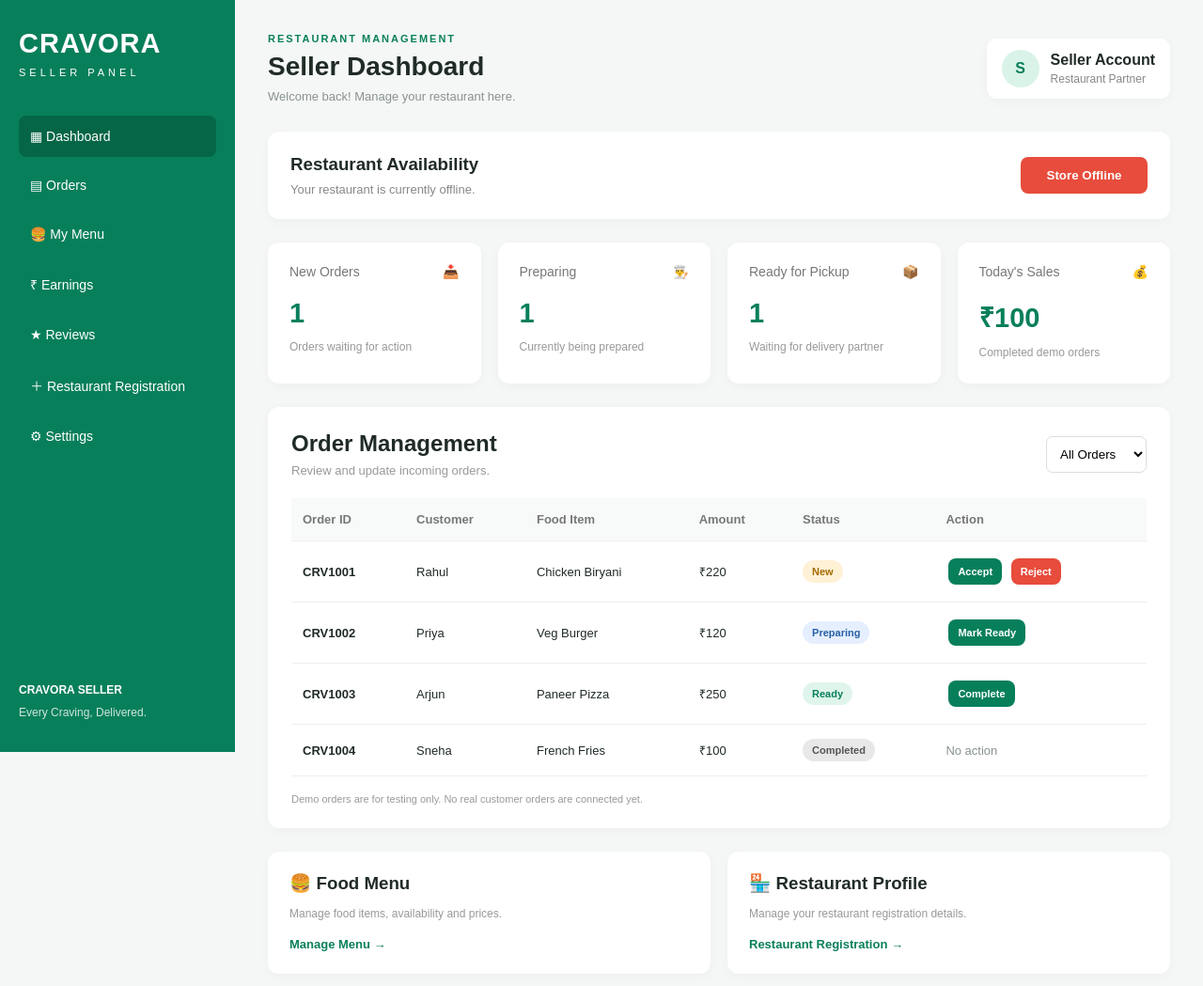
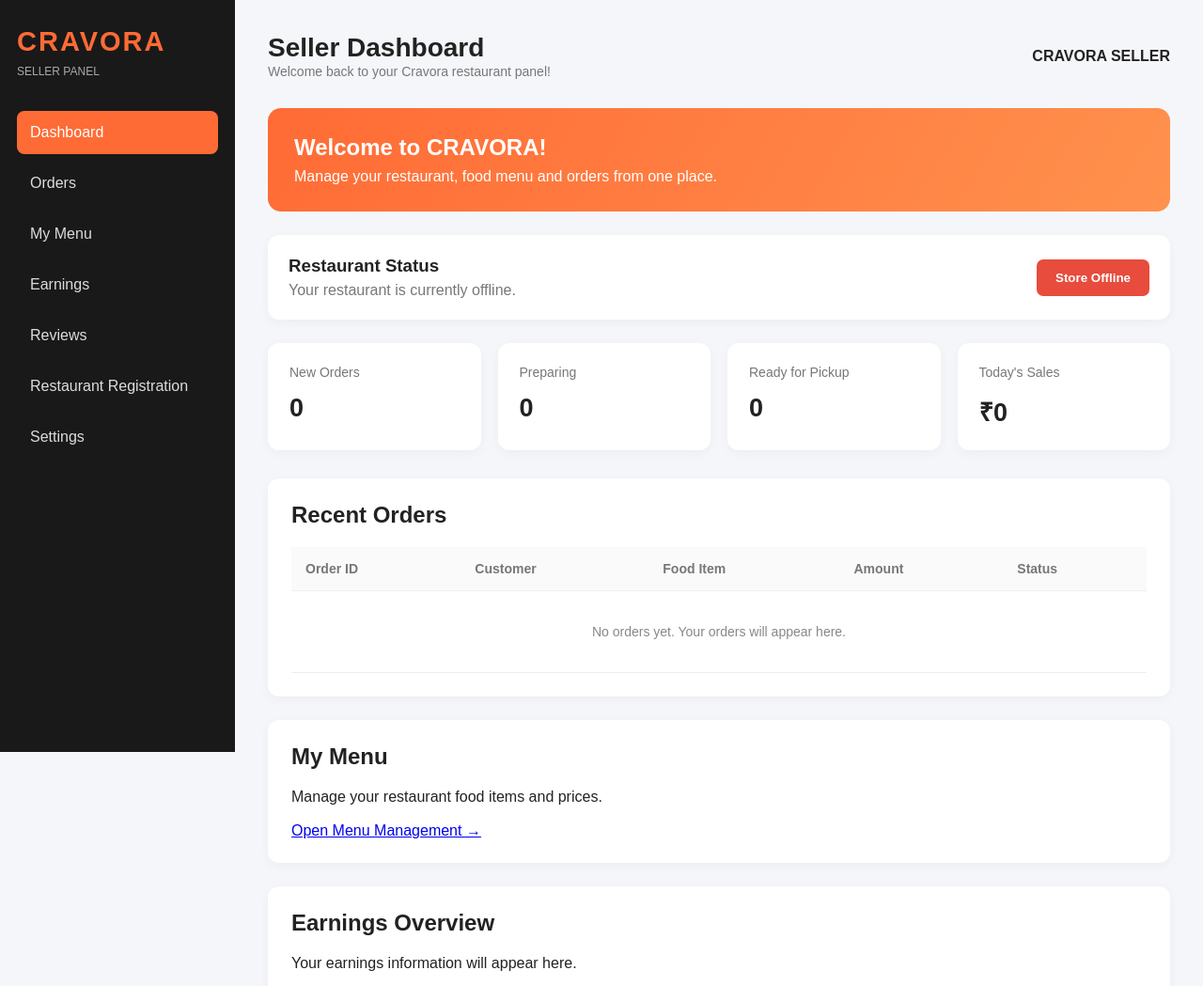
Before and after one commit to jaswanth-cravora/Cravora-Partnership, a plain HTML site: page index.html in a window 1280 px wide. Shown: the top 1049 px of the page at 94% size. Drawn offline with Linux system fonts and the light colour scheme.

Commit message:
Updated index.html

```diff
--- a/index.html
+++ b/index.html
@@ -4,108 +4,333 @@
 <meta charset="UTF-8">
 <meta name="viewport" content="width=device-width, initial-scale=1.0">
 <title>CRAVORA | Seller Dashboard</title>
-    <link rel="stylesheet" href="style.css">
+
+<style>
+* {
+    margin: 0;
+    padding: 0;
+    box-sizing: border-box;
+    font-family: Arial, sans-serif;
+}
+
+body {
+    background: #f5f6fa;
+    color: #222;
+}
+
+.sidebar {
+    width: 250px;
+    height: 100vh;
+    position: fixed;
+    left: 0;
+    top: 0;
+    background: #191919;
+    color: white;
+    padding: 28px 18px;
+}
+
+.logo {
+    color: #ff6b35;
+    font-size: 29px;
+    font-weight: bold;
+    letter-spacing: 2px;
+    margin-bottom: 8px;
+}
+
+.sidebar p {
+    color: #aaa;
+    font-size: 12px;
+    margin-bottom: 35px;
+}
+
+.sidebar a {
+    display: block;
+    padding: 14px;
+    color: #ddd;
+    text-decoration: none;
+    border-radius: 8px;
+    margin-bottom: 8px;
+}
+
+.sidebar a:hover,
+.sidebar a.active {
+    background: #ff6b35;
+    color: white;
+}
+
+.main {
+    margin-left: 250px;
+    padding: 35px;
+}
+
+.topbar {
+    display: flex;
+    justify-content: space-between;
+    align-items: center;
+    gap: 15px;
+    margin-bottom: 30px;
+}
+
+.topbar h1 {
+    font-size: 28px;
+}
+
+.topbar span {
+    color: #777;
+    font-size: 14px;
+}
+
+.welcome {
+    background: linear-gradient(120deg, #ff6b35, #ff914d);
+    padding: 28px;
+    color: white;
+    border-radius: 14px;
+    margin-bottom: 25px;
+}
+
+.welcome h2 {
+    margin-bottom: 8px;
+}
+
+.status-card {
+    background: white;
+    padding: 22px;
+    border-radius: 12px;
+    margin-bottom: 25px;
+    display: flex;
+    justify-content: space-between;
+    align-items: center;
+    box-shadow: 0 3px 12px rgba(0,0,0,0.04);
+}
+
+.status-card p {
+    color: #777;
+    margin-top: 6px;
+}
+
+.status-btn {
+    border: none;
+    background: #e74c3c;
+    color: white;
+    padding: 12px 20px;
+    border-radius: 7px;
+    cursor: pointer;
+    font-weight: bold;
+}
+
+.stats {
+    display: grid;
+    grid-template-columns: repeat(4, 1fr);
+    gap: 18px;
+    margin-bottom: 30px;
+}
+
+.stat-card {
+    background: white;
+    padding: 23px;
+    border-radius: 12px;
+    box-shadow: 0 3px 12px rgba(0,0,0,0.04);
+}
+
+.stat-card p {
+    color: #777;
+    font-size: 14px;
+    margin-bottom: 15px;
+}
+
+.stat-card h2 {
+    font-size: 27px;
+}
+
+.section {
+    background: white;
+    padding: 25px;
+    border-radius: 12px;
+    margin-bottom: 25px;
+    box-shadow: 0 3px 12px rgba(0,0,0,0.04);
+}
+
+.section h2 {
+    margin-bottom: 20px;
+}
+
+.table-wrap {
+    width: 100%;
+    overflow-x: auto;
+}
+
+table {
+    width: 100%;
+    border-collapse: collapse;
+    min-width: 550px;
+}
+
+th, td {
+    padding: 15px;
+    text-align: left;
+    border-bottom: 1px solid #eee;
+    font-size: 14px;
+}
+
+th {
+    color: #777;
+    background: #fafafa;
+}
+
+.empty {
+    text-align: center;
+    color: #888;
+    padding: 35px;
+}
+
+.quick-links {
+    display: grid;
+    grid-template-columns: repeat(3, 1fr);
+    gap: 15px;
+}
+
+.quick-links a {
+    padding: 20px;
+    background: #fff4ef;
+    color: #e95725;
+    text-decoration: none;
+    border-radius: 10px;
+    font-weight: bold;
+    text-align: center;
+}
+
+.quick-links a:hover {
+    background: #ffe4d8;
+}
+
+.footer {
+    text-align: center;
+    color: #888;
+    padding: 20px;
+}
+
+@media(max-width: 1000px) {
+    .stats {
+        grid-template-columns: repeat(2, 1fr);
+    }
+}
+
+@media(max-width: 700px) {
+    .sidebar {
+        position: relative;
+        width: 100%;
+        height: auto;
+    }
+
+    .sidebar p {
+        margin-bottom: 15px;
+    }
+
+    .sidebar a {
+        display: inline-block;
+        padding: 10px;
+        font-size: 13px;
+    }
+
+    .main {
+        margin-left: 0;
+        padding: 18px;
+    }
+
+    .topbar {
+        align-items: flex-start;
+        flex-direction: column;
+    }
+
+    .stats {
+        grid-template-columns: 1fr 1fr;
+    }
+
+    .quick-links {
+        grid-template-columns: 1fr;
+    }
+
+    .status-card {
+        align-items: flex-start;
+        flex-direction: column;
+        gap: 15px;
+    }
+}
+
+@media(max-width: 380px) {
+    .stats {
+        grid-template-columns: 1fr;
+    }
+}
+</style>
 </head>
+
 <body>
 
 <aside class="sidebar">
-        <div class="brand">
-            <h1>CRAVORA</h1>
+    <div class="logo">CRAVORA</div>
     <p>SELLER PANEL</p>
+
+    <a href="index.html" class="active">Dashboard</a>
+    <a href="#orders">Orders</a>
+    <a href="menu.html">My Menu</a>
+    <a href="#earnings">Earnings</a>
+    <a href="#reviews">Reviews</a>
+    <a href="register.html">Restaurant Registration</a>
+    <a href="#settings">Settings</a>
+</aside>
+
+<main class="main">
+
+    <div class="topbar">
+        <div>
+            <h1>Seller Dashboard</h1>
+            <span>Welcome back to your Cravora restaurant panel!</span>
+        </div>
+        <strong>CRAVORA SELLER</strong>
     </div>
 
-        <nav>
-            <a href="index.html" class="active">▦ Dashboard</a>
-            <a href="#orders">▤ Orders</a>
-            <a href="menu.html">🍔 My Menu</a>
-            <a href="#earnings">₹ Earnings</a>
-            <a href="#reviews">★ Reviews</a>
-            <a href="register.html">＋ Restaurant Registration</a>
-            <a href="#settings">⚙ Settings</a>
-        </nav>
-
-        <div class="sidebar-footer">
-            CRAVORA SELLER<br>
-            <span>Every Craving, Delivered.</span>
-        </div>
-    </aside>
-
-    <main class="main-content">
-
-        <header class="topbar">
-            <div>
-                <p class="eyebrow">RESTAURANT MANAGEMENT</p>
-                <h2>Seller Dashboard</h2>
-                <p class="muted">Welcome back! Manage your restaurant here.</p>
-            </div>
-            <div class="profile">
-                <div class="avatar">S</div>
-                <div>
-                    <strong>Seller Account</strong>
-                    <p>Restaurant Partner</p>
-                </div>
-            </div>
-        </header>
-
-        <section class="store-status">
-            <div>
-                <h3>Restaurant Availability</h3>
-                <p id="storeMessage">Your restaurant is currently offline.</p>
-            </div>
-            <button id="storeStatus" class="offline">Store Offline</button>
+    <section class="welcome">
+        <h2>Welcome to CRAVORA!</h2>
+        <p>Manage your restaurant, food menu and orders from one place.</p>
     </section>
 
-        <section class="stats-container">
+    <section class="status-card">
+        <div>
+            <h3>Restaurant Status</h3>
+            <p id="statusText">Your restaurant is currently offline.</p>
+        </div>
+        <button class="status-btn" id="statusButton" type="button">
+            Store Offline
+        </button>
+    </section>
+
+    <section class="stats">
         <div class="stat-card">
-                <div class="stat-top">
-                    <span>New Orders</span><span>📥</span>
-                </div>
+            <p>New Orders</p>
             <h2 id="newOrders">0</h2>
-                <p>Orders waiting for action</p>
         </div>
 
         <div class="stat-card">
-                <div class="stat-top">
-                    <span>Preparing</span><span>👨‍🍳</span>
-                </div>
+            <p>Preparing</p>
             <h2 id="preparingOrders">0</h2>
-                <p>Currently being prepared</p>
         </div>
 
         <div class="stat-card">
-                <div class="stat-top">
-                    <span>Ready for Pickup</span><span>📦</span>
-                </div>
+            <p>Ready for Pickup</p>
             <h2 id="readyOrders">0</h2>
-                <p>Waiting for delivery partner</p>
         </div>
 
         <div class="stat-card">
-                <div class="stat-top">
-                    <span>Today's Sales</span><span>💰</span>
-                </div>
+            <p>Today's Sales</p>
             <h2 id="todaySales">₹0</h2>
-                <p>Completed demo orders</p>
         </div>
     </section>
 
-        <section class="orders-section" id="orders">
-            <div class="section-heading">
-                <div>
-                    <h2>Order Management</h2>
-                    <p>Review and update incoming orders.</p>
-                </div>
-                <select id="orderFilter">
-                    <option value="All">All Orders</option>
-                    <option value="New">New</option>
-                    <option value="Preparing">Preparing</option>
-                    <option value="Ready">Ready</option>
-                    <option value="Completed">Completed</option>
-                    <option value="Rejected">Rejected</option>
-                </select>
-            </div>
+    <section class="section" id="orders">
+        <h2>Recent Orders</h2>
 
-            <div class="table-wrapper">
+        <div class="table-wrap">
             <table>
                 <thead>
                     <tr>
@@ -114,53 +339,93 @@
                         <th>Food Item</th>
                         <th>Amount</th>
                         <th>Status</th>
-                            <th>Action</th>
                     </tr>
                 </thead>
-                    <tbody id="orderTableBody"></tbody>
+
+                <tbody>
+                    <tr>
+                        <td colspan="5" class="empty">
+                            No orders yet. Your orders will appear here.
+                        </td>
+                    </tr>
+                </tbody>
             </table>
-            </div>
-            <p class="demo-note">Demo orders are for testing only. No real customer orders are connected yet.</p>
-        </section>
-
-        <section class="stats-container quick-access">
-            <div class="stat-card">
-                <h3>🍔 Food Menu</h3>
-                <p>Manage food items, availability and prices.</p>
-                <a href="menu.html">Manage Menu →</a>
-            </div>
-
-            <div class="stat-card">
-                <h3>🏪 Restaurant Profile</h3>
-                <p>Manage your restaurant registration details.</p>
-                <a href="register.html">Restaurant Registration →</a>
         </div>
     </section>
 
-        <section class="orders-section" id="earnings">
-            <h2>Earnings Overview</h2>
-            <p>Your completed demo order sales:</p>
-            <h2 class="earnings-value" id="earningsTotal">₹0</h2>
-            <p class="muted">This is sample browser data, not actual payouts.</p>
+    <section class="section" id="menu">
+        <h2>My Menu</h2>
+        <p>Manage your restaurant food items and prices.</p>
+        <br>
+        <a href="menu.html" class="quick-link">Open Menu Management →</a>
     </section>
 
-        <section class="orders-section" id="reviews">
-            <h2>Customer Reviews</h2>
-            <p>Customer feedback will appear here once a review system is connected.</p>
+    <section class="section" id="earnings">
+        <h2>Earnings Overview</h2>
+        <p>Your earnings information will appear here.</p>
     </section>
 
-        <section class="orders-section" id="settings">
-            <h2>Settings</h2>
-            <p>Seller account settings and restaurant preferences.</p>
+    <section class="section" id="reviews">
+        <h2>Customer Reviews</h2>
+        <p>Customer feedback will appear here.</p>
     </section>
 
-        <footer>
-            <p>© 2026 CRAVORA. Every Craving, Delivered.</p>
-            <p>Seller Dashboard | Part 2</p>
-        </footer>
+    <section class="section" id="settings">
+        <h2>Seller Settings</h2>
+        <p>Manage your seller account settings here.</p>
+    </section>
+
+    <section class="section">
+        <h2>Quick Access</h2>
+
+        <div class="quick-links">
+            <a href="menu.html">Manage Menu</a>
+            <a href="register.html">Register Restaurant</a>
+            <a href="#orders">View Orders</a>
+        </div>
+    </section>
+
+    <div class="footer">
+        © 2026 CRAVORA | Every Craving, Delivered.
+    </div>
 
 </main>
 
-    <script src="script.js"></script>
+<script>
+const statusButton = document.getElementById("statusButton");
+const statusText = document.getElementById("statusText");
+
+let isOnline = false;
+
+try {
+    isOnline = localStorage.getItem("cravoraStoreOnline") === "true";
+} catch (error) {
+    isOnline = false;
+}
+
+function updateStoreStatus() {
+    statusButton.textContent = isOnline ? "Store Online" : "Store Offline";
+    statusButton.style.background = isOnline ? "#27ae60" : "#e74c3c";
+
+    statusText.textContent = isOnline
+        ? "Your restaurant is currently online."
+        : "Your restaurant is currently offline.";
+}
+
+statusButton.addEventListener("click", function() {
+    isOnline = !isOnline;
+
+    try {
+        localStorage.setItem("cravoraStoreOnline", String(isOnline));
+    } catch (error) {
+        console.warn("Could not save store status.");
+    }
+
+    updateStoreStatus();
+});
+
+updateStoreStatus();
+</script>
+
 </body>
 </html>
```
Lines whose indentation alone changed are shown as unchanged.
